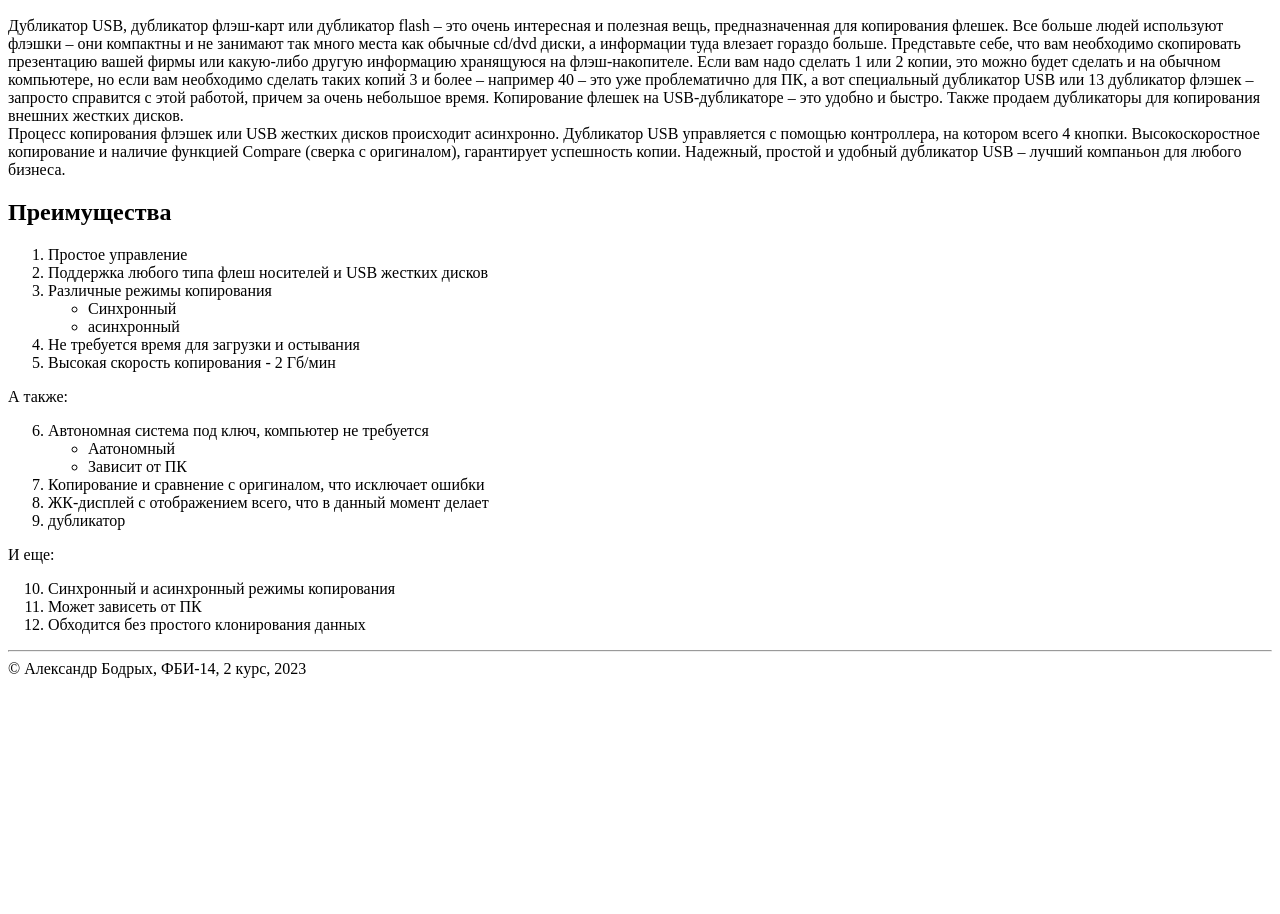
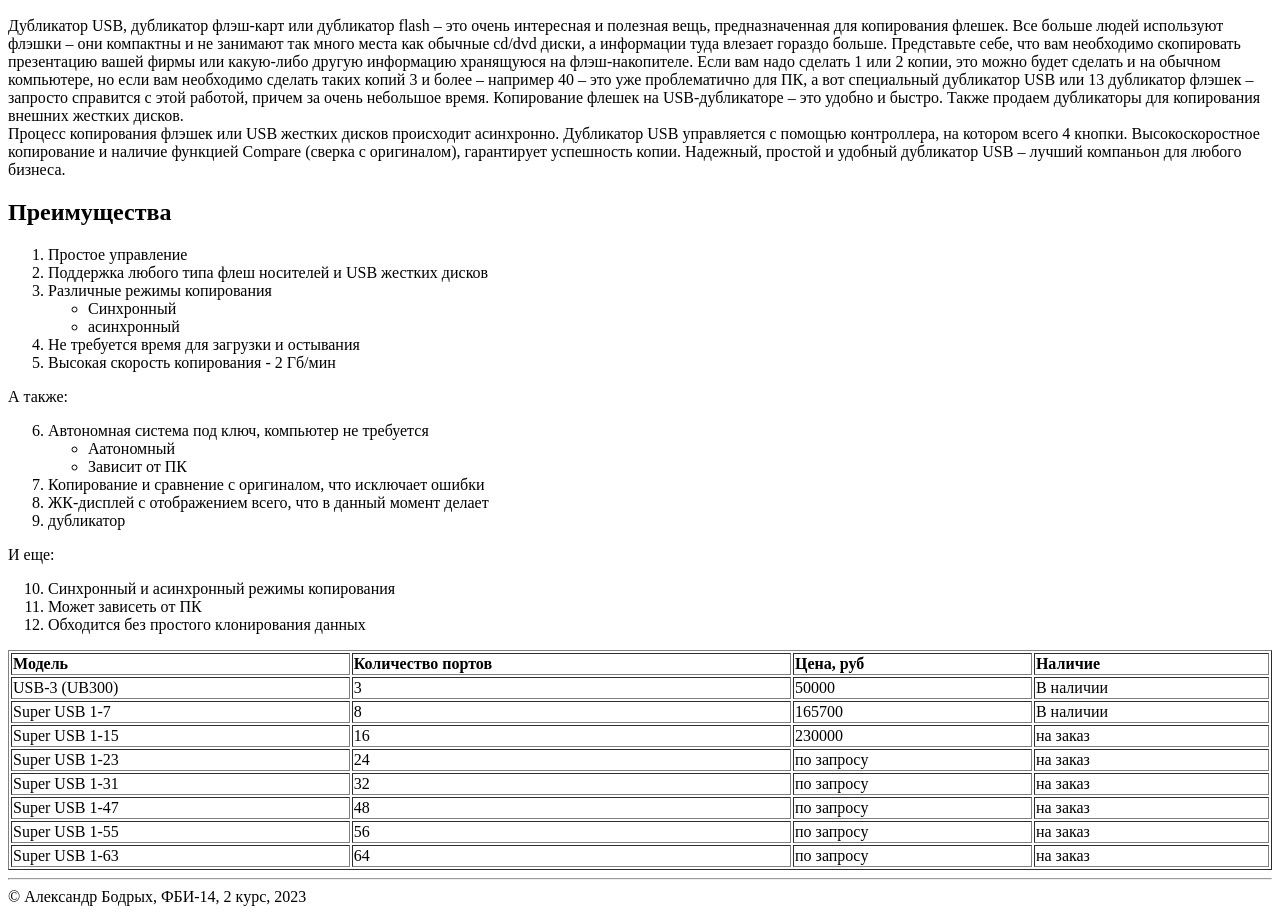
Before and after one commit to Diablo121101/web-programming-labs, a plain HTML site: page lab2.htm in a window 1280 px wide. Shown: the part 146-1060 px from the top of the page. Before the commit the page ends 832 px from the top, so only its background shows below. Drawn offline with Linux system fonts and the light colour scheme.

Commit message:
таблица

```diff
--- a/lab2.htm
+++ b/lab2.htm
@@ -84,7 +84,62 @@ USB-дубликаторе &ndash; это удобно и быстро. Такж
     <li>Обходится без простого клонирования данных</li>
 </ol>
 
-</div>
+<table  border="1" width="100%">
+    <tr>
+        <td><b>Модель</b></td>
+        <td><b>Количество портов</b></td>
+        <td><b>Цена, руб</b></td>
+        <td><b>Наличие</b></td>
+    </tr>
+    <tr>
+        <td>USB-3 (UB300) </td>
+        <td>3</td>
+        <td>50000 </td>
+        <td>В наличии</td>
+    </tr>
+    <tr>
+        <td>Super USB 1-7</td>
+        <td>8</td>
+        <td>165700</td>
+        <td>В наличии</td>
+    </tr>
+    <tr>
+        <td>Super USB 1-15 </td>
+        <td>16</td>
+        <td>230000</td>
+        <td>на заказ</td>
+    </tr>
+    <tr>
+        <td>Super USB 1-23</td>
+        <td>24</td>
+        <td>по запроcу</td>
+        <td>на заказ</td>
+    </tr>
+    <tr>
+        <td>Super USB 1-31 </td>
+        <td>32</td>
+        <td>по запроcу</td>
+        <td>на заказ</td>
+    </tr>
+    <tr>
+        <td>Super USB 1-47 </td>
+        <td>48</td>
+        <td>по запроcу</td>
+        <td>на заказ</td>
+    </tr>
+    <tr>
+        <td>Super USB 1-55</td>
+        <td>56</td>
+        <td>по запроcу</td>
+        <td>на заказ</td>
+    </tr>
+    <tr>
+        <td>Super USB 1-63</td>
+        <td>64</td>
+        <td>по запроcу</td>
+        <td>на заказ</td>
+    </tr>
+</table>
         </main>
 
         <footer>
```
